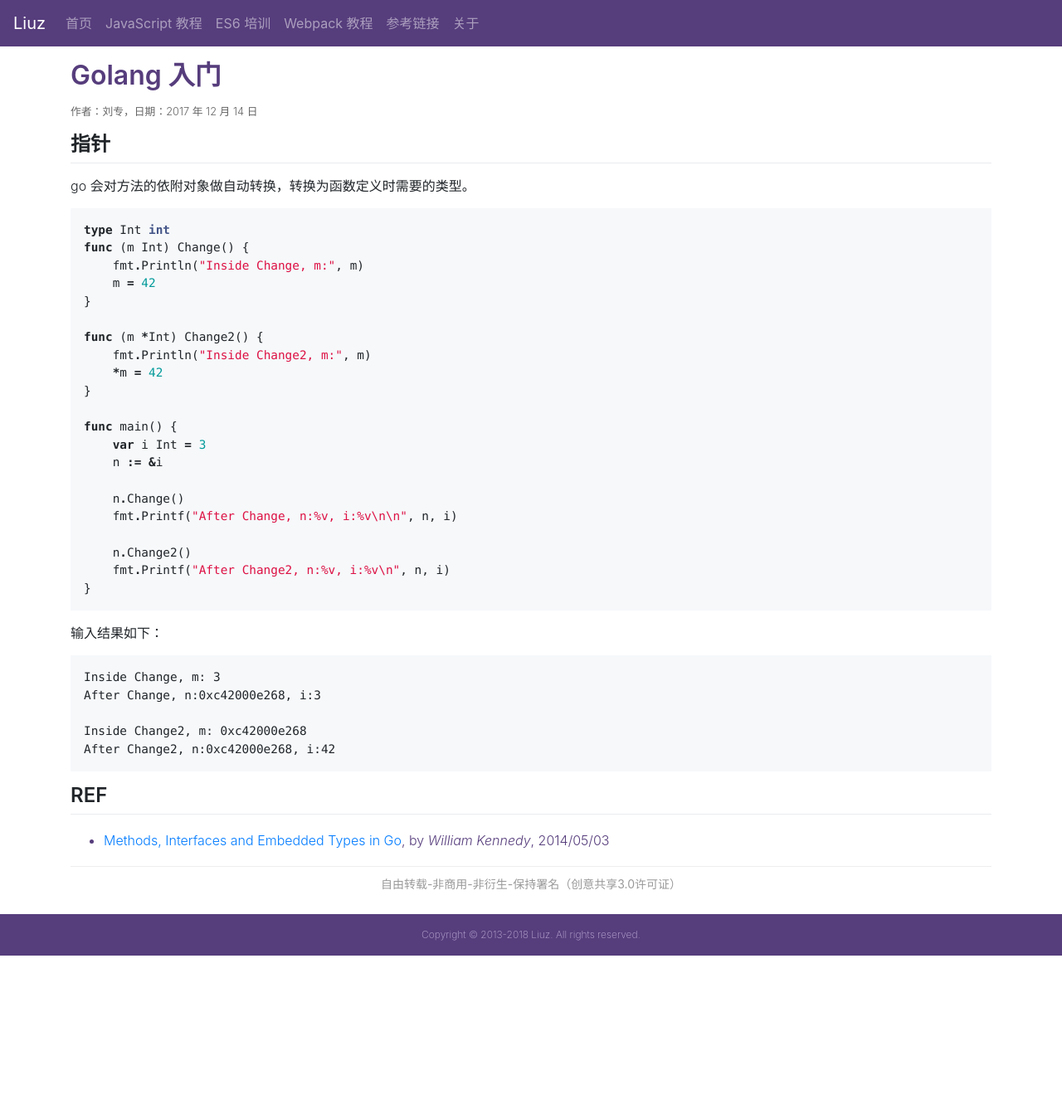
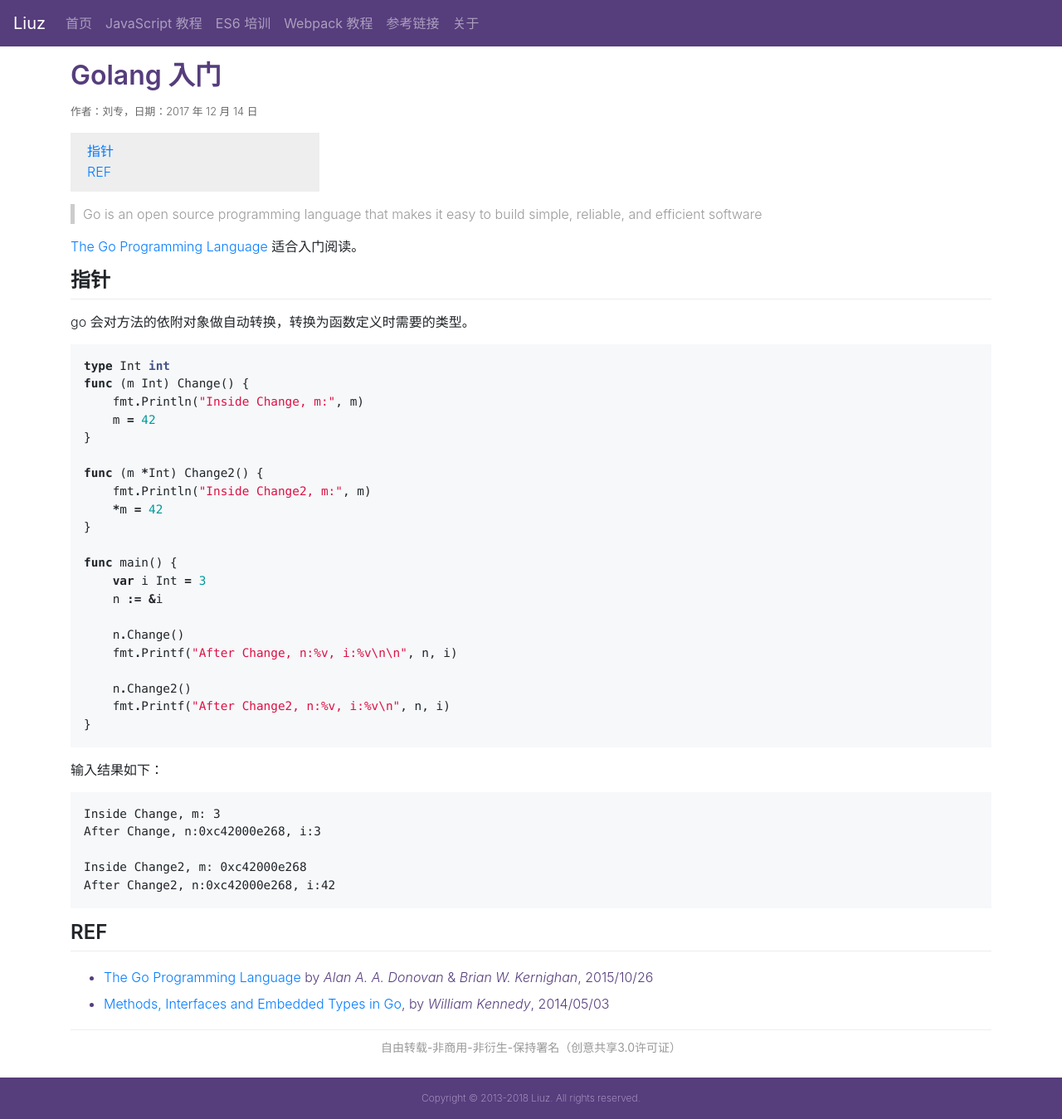
Before and after one commit to liuzhuan/liuzhuan.github.io, a Jekyll site: the page built from _posts/2017-12-14-golang-primer.md, in a window 1280 px wide. Shown: the whole page at 83% size. Built offline with Jekyll 4.4.1, drawn with Linux system fonts in a browser that asks for light colours; nearby versions of some CDN libraries; comment, search, counter and statistics services are not loaded; before the commit the page ends 1152 px from its top, so only the background shows below that.

Commit message:
updating golang

```diff
--- a/_posts/2017-12-14-golang-primer.md
+++ b/_posts/2017-12-14-golang-primer.md
@@ -3,6 +3,13 @@ layout: post
 title: Golang 入门
 date: 2017/12/14
 ---
+
+* TOC
+{:toc}
+
+> Go is an open source programming language that makes it easy to build simple, reliable, and efficient software
+
+[The Go Programming Language][go-lang] 适合入门阅读。
 
 ## 指针
 
@@ -44,6 +51,8 @@ After Change2, n:0xc42000e268, i:42
 
 ## REF
 
+- [The Go Programming Language][go-lang] by *Alan A. A. Donovan* & *Brian W. Kernighan*, 2015/10/26
 - [Methods, Interfaces and Embedded Types in Go][go-pointer], by *William Kennedy*, 2014/05/03
 
 [go-pointer]: https://www.goinggo.net/2014/05/methods-interfaces-and-embedded-types.html
+[go-lang]: http://www.gopl.io
```
